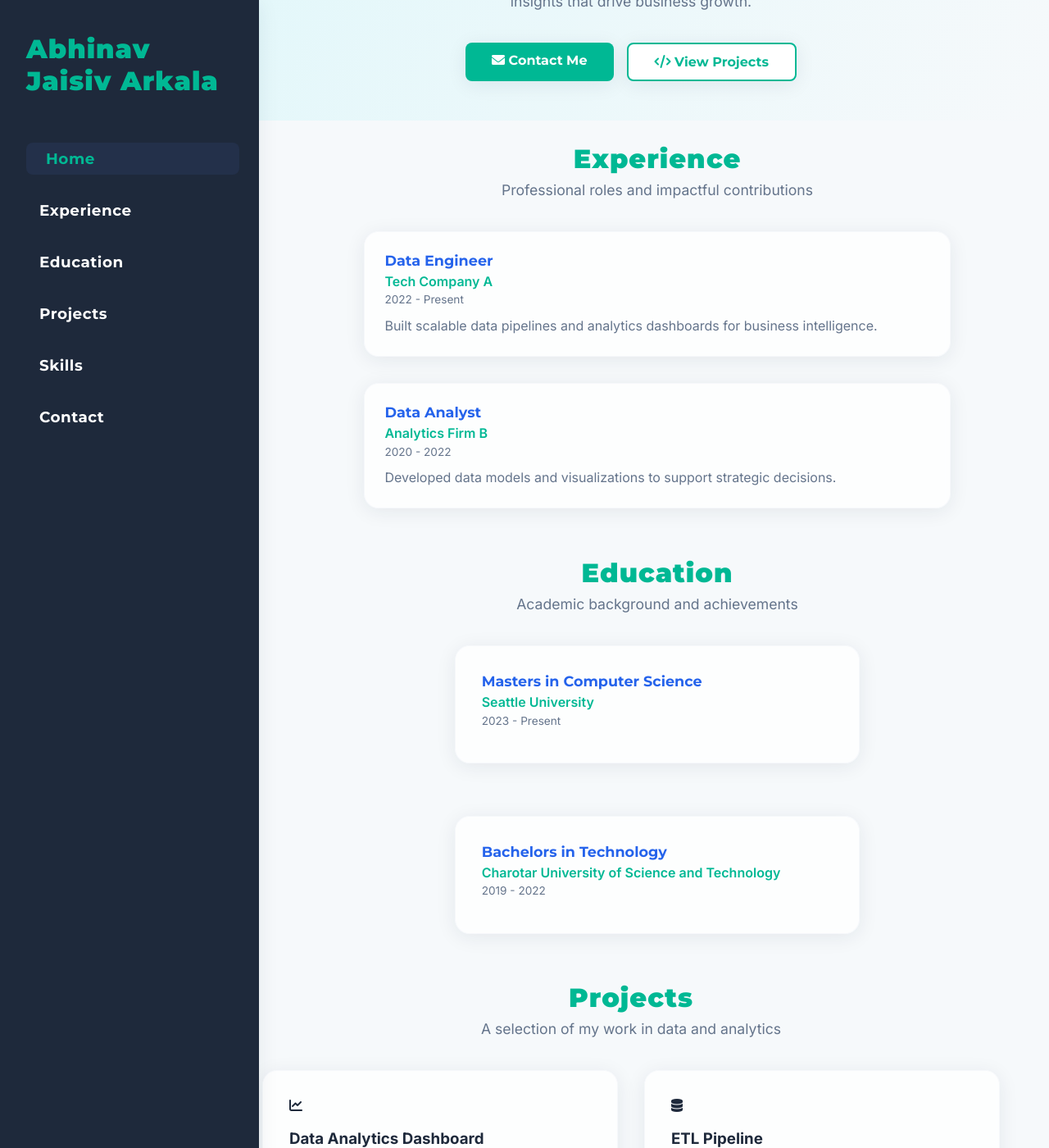
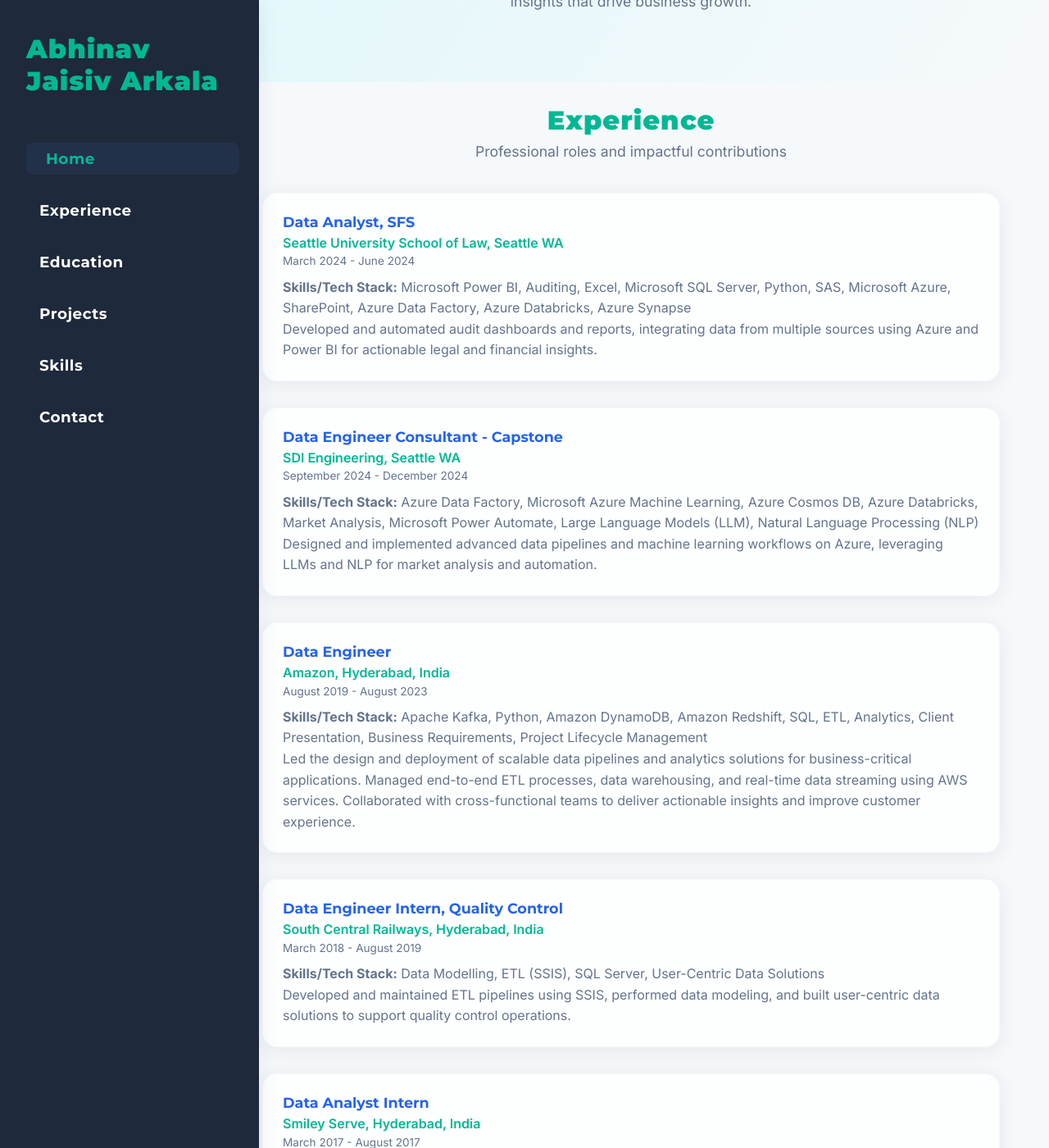
Before and after one commit to AAJaisiv/github.io, a Jekyll site: the page built from index.html, in a window 1280 px wide and 1400 px high, scrolled down 297 px. Shown: the whole window at 82% size. Built offline with Jekyll 4.4.1, drawn with Linux system fonts in a browser that asks for light colours; some of the changed text lies outside the part shown.

Commit message:
Update index.html

```diff
--- a/index.html
+++ b/index.html
@@ -85,14 +85,6 @@
                     I specialize in data engineering, analytics, and building scalable data solutions.
                     Passionate about turning complex data into actionable insights that drive business growth.
                 </p>
-                <div class="cta-buttons">
-                    <a href="#contact" class="btn btn-primary">
-                        <i class="fas fa-envelope"></i> Contact Me
-                    </a>
-                    <a href="#projects" class="btn btn-secondary">
-                        <i class="fas fa-code"></i> View Projects
-                    </a>
-                </div>
             </div>
         </section>
 
@@ -106,21 +98,61 @@
                 <div class="timeline">
                     <div class="timeline-item">
                         <div class="experience-card">
-                            <div class="experience-title">Data Engineer</div>
-                            <div class="experience-company">Tech Company A</div>
-                            <div class="experience-date">2022 - Present</div>
+                            <div class="experience-title">Data Analyst, SFS</div>
+                            <div class="experience-company">Seattle University School of Law, Seattle WA</div>
+                            <div class="experience-date">March 2024 - June 2024</div>
                             <div class="experience-description">
-                                Built scalable data pipelines and analytics dashboards for business intelligence.
+                                <strong>Skills/Tech Stack:</strong> Microsoft Power BI, Auditing, Excel, Microsoft SQL Server, Python, SAS, Microsoft Azure, SharePoint, Azure Data Factory, Azure Databricks, Azure Synapse
+                                <br/>
+                                <span>Developed and automated audit dashboards and reports, integrating data from multiple sources using Azure and Power BI for actionable legal and financial insights.</span>
                             </div>
                         </div>
                     </div>
                     <div class="timeline-item">
                         <div class="experience-card">
-                            <div class="experience-title">Data Analyst</div>
-                            <div class="experience-company">Analytics Firm B</div>
-                            <div class="experience-date">2020 - 2022</div>
+                            <div class="experience-title">Data Engineer Consultant - Capstone</div>
+                            <div class="experience-company">SDI Engineering, Seattle WA</div>
+                            <div class="experience-date">September 2024 - December 2024</div>
                             <div class="experience-description">
-                                Developed data models and visualizations to support strategic decisions.
+                                <strong>Skills/Tech Stack:</strong> Azure Data Factory, Microsoft Azure Machine Learning, Azure Cosmos DB, Azure Databricks, Market Analysis, Microsoft Power Automate, Large Language Models (LLM), Natural Language Processing (NLP)
+                                <br/>
+                                <span>Designed and implemented advanced data pipelines and machine learning workflows on Azure, leveraging LLMs and NLP for market analysis and automation.</span>
+                            </div>
+                        </div>
+                    </div>
+                    <div class="timeline-item">
+                        <div class="experience-card">
+                            <div class="experience-title">Data Engineer</div>
+                            <div class="experience-company">Amazon, Hyderabad, India</div>
+                            <div class="experience-date">August 2019 - August 2023</div>
+                            <div class="experience-description">
+                                <strong>Skills/Tech Stack:</strong> Apache Kafka, Python, Amazon DynamoDB, Amazon Redshift, SQL, ETL, Analytics, Client Presentation, Business Requirements, Project Lifecycle Management
+                                <br/>
+                                <span>Led the design and deployment of scalable data pipelines and analytics solutions for business-critical applications. Managed end-to-end ETL processes, data warehousing, and real-time data streaming using AWS services. Collaborated with cross-functional teams to deliver actionable insights and improve customer experience.</span>
+                            </div>
+                        </div>
+                    </div>
+                    <div class="timeline-item">
+                        <div class="experience-card">
+                            <div class="experience-title">Data Engineer Intern, Quality Control</div>
+                            <div class="experience-company">South Central Railways, Hyderabad, India</div>
+                            <div class="experience-date">March 2018 - August 2019</div>
+                            <div class="experience-description">
+                                <strong>Skills/Tech Stack:</strong> Data Modelling, ETL (SSIS), SQL Server, User-Centric Data Solutions
+                                <br/>
+                                <span>Developed and maintained ETL pipelines using SSIS, performed data modeling, and built user-centric data solutions to support quality control operations.</span>
+                            </div>
+                        </div>
+                    </div>
+                    <div class="timeline-item">
+                        <div class="experience-card">
+                            <div class="experience-title">Data Analyst Intern</div>
+                            <div class="experience-company">Smiley Serve, Hyderabad, India</div>
+                            <div class="experience-date">March 2017 - August 2017</div>
+                            <div class="experience-description">
+                                <strong>Skills/Tech Stack:</strong> Data Modelling, Tableau, Dashboarding, Operational Insights
+                                <br/>
+                                <span>Built interactive Tableau dashboards and performed data modeling to deliver operational insights for business process optimization.</span>
                             </div>
                         </div>
                     </div>
```
